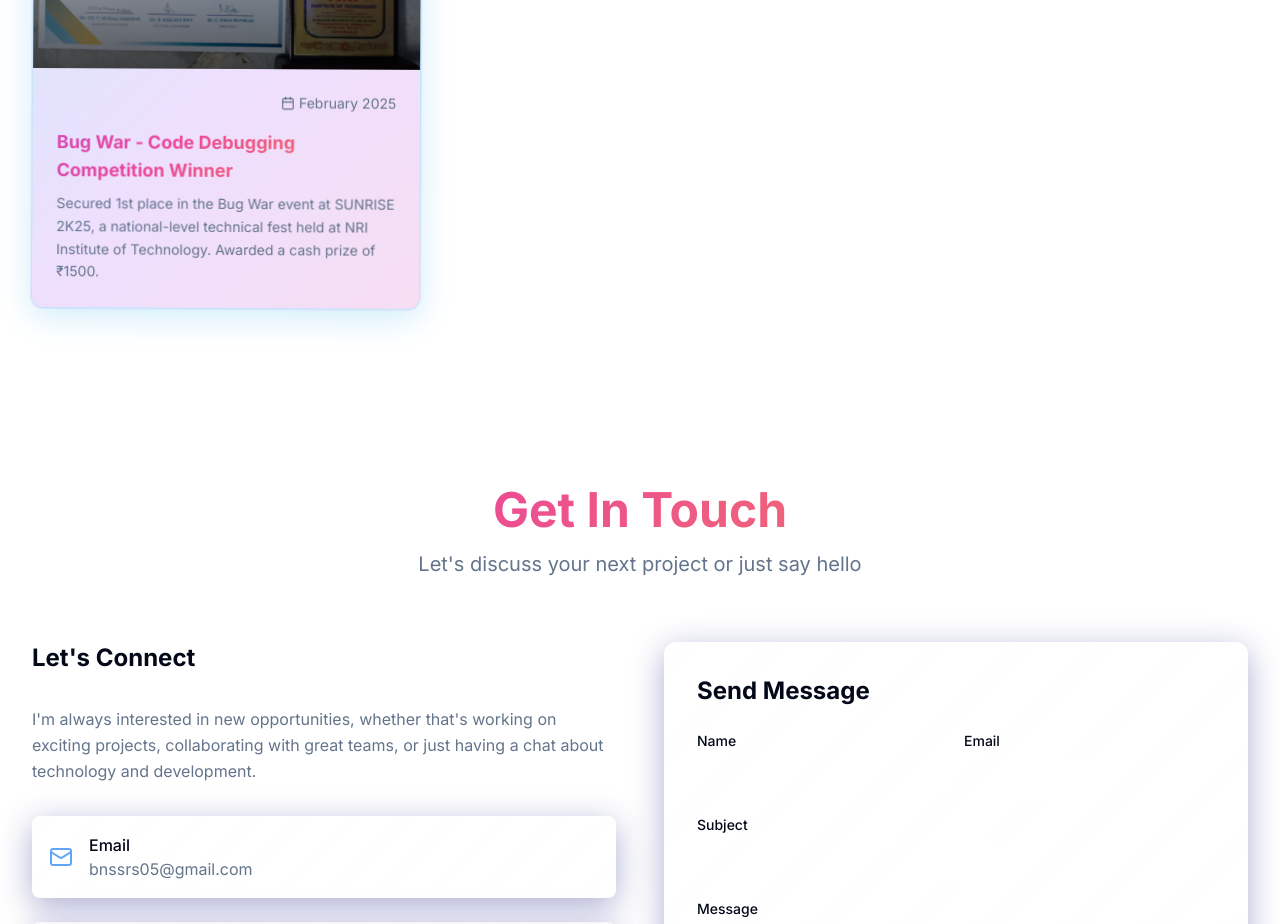
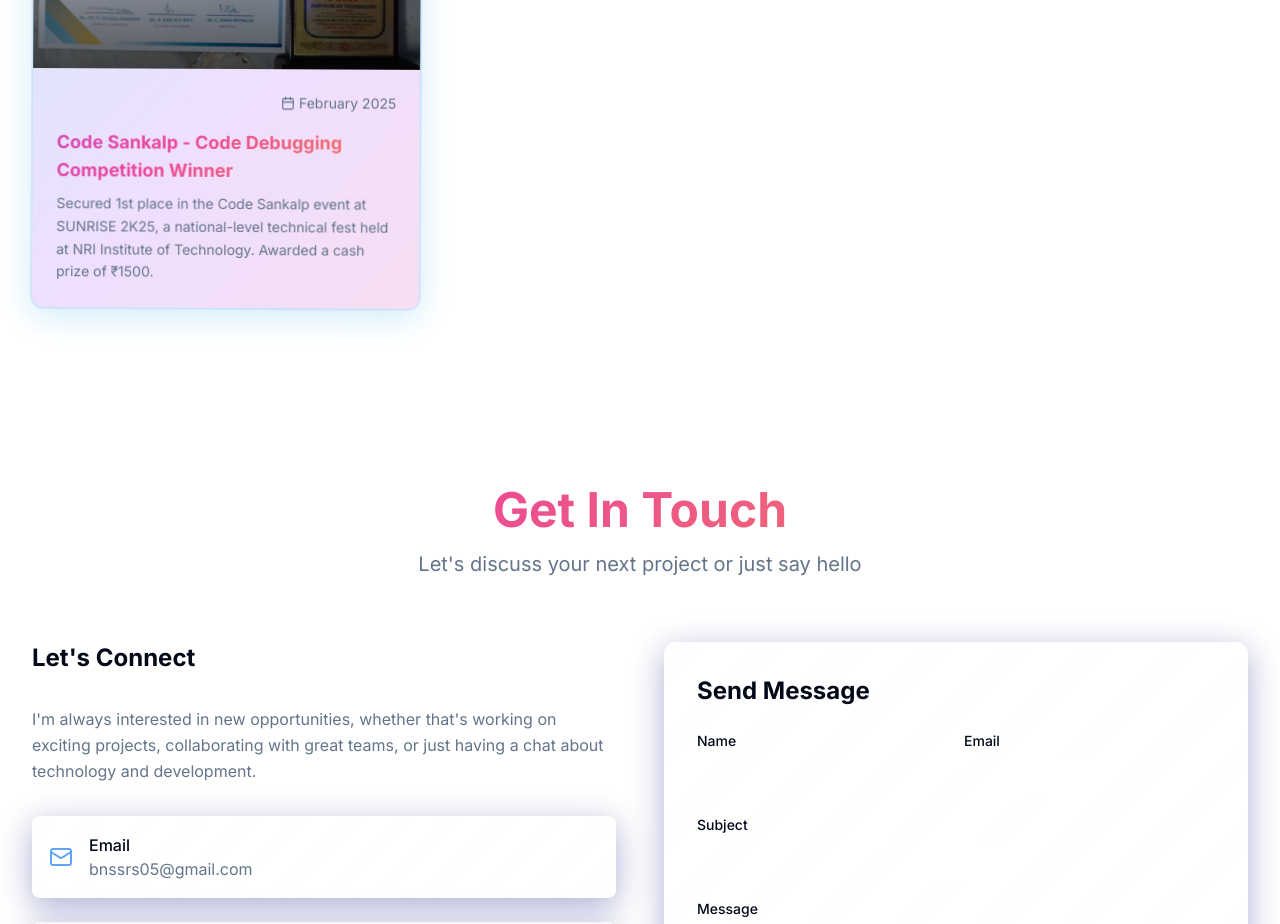
Before and after one commit to Netaasree/horizon-web-touch, a React (Vite) app: page / in a window 1280 px wide. Shown: the part 5960-6884 px from the top of the page. Built offline with nearby package versions, Linux system fonts and the light colour scheme.

Commit message:
Replace "Bug war" with "Code Sankalp"

```diff
--- a/src/components/Certificates.tsx
+++ b/src/components/Certificates.tsx
@@ -104,8 +104,8 @@ const Certificates = () => {
 
   const achievements: Achievement[] = [
     {
-      title: 'Bug War - Code Debugging Competition Winner',
-      description: 'Secured 1st place in the Bug War event at SUNRISE 2K25, a national-level technical fest held at NRI Institute of Technology. Awarded a cash prize of ₹1500.',
+      title: 'Code Sankalp - Code Debugging Competition Winner',
+      description: 'Secured 1st place in the Code Sankalp event at SUNRISE 2K25, a national-level technical fest held at NRI Institute of Technology. Awarded a cash prize of ₹1500.',
       date: 'February 2025',
       type: 'competition',
       image: '/images/certificates/bugwarcer.jpeg'
```
